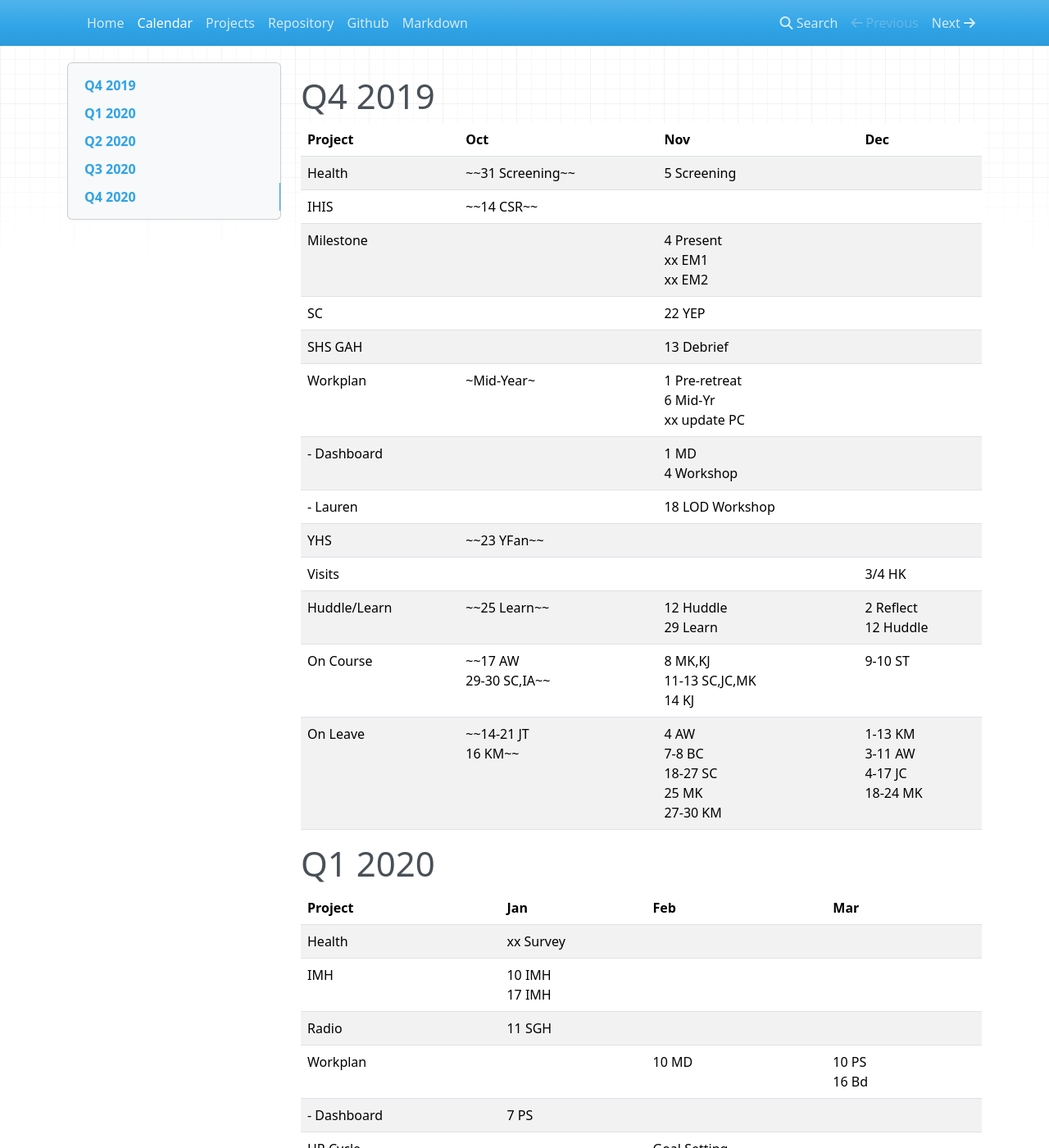
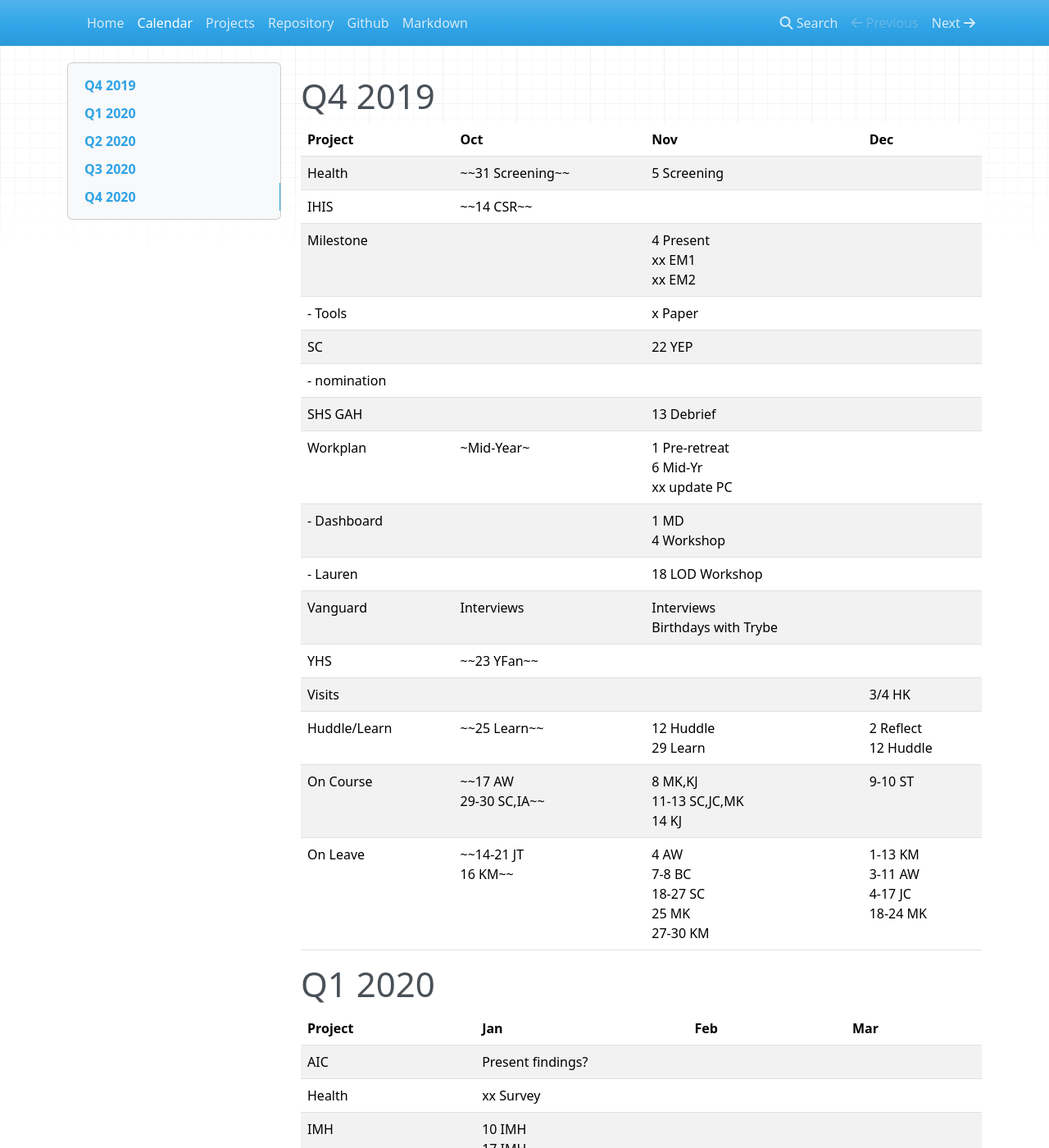
Before and after one commit to lod-online/collab, an MkDocs documentation site: the page built from docs/calendar.md, in a window 1280 px wide and 1400 px high. Shown: the whole window at 82% size. Built offline with MkDocs 1.6.1, drawn with Linux system fonts in a browser that asks for light colours; nearby versions of some CDN libraries; some of the changed text lies outside the part shown.

Commit message:
Update calendar.md

```diff
--- a/docs/calendar.md
+++ b/docs/calendar.md
@@ -9,11 +9,14 @@
 | Health        | ~~31 Screening~~          | 5 Screening                                      |                               |
 | IHIS          | ~~14 CSR~~                |                                                  |                               |
 | Milestone     |                           | 4 Present<br>xx EM1<br>xx EM2                    |                               |
+| - Tools       |                           | x Paper                                          |                               |
 | SC            |                           | 22 YEP                                           |                               |
+| - nomination  |                           |                                                  |                               |
 | SHS GAH       |                           | 13 Debrief                                       |                               |
 | Workplan      | ~Mid-Year~                | 1 Pre-retreat<br>6 Mid-Yr<br>xx update PC        |                               |
 | - Dashboard   |                           | 1 MD<br>4 Workshop                               |                               |
 | - Lauren      |                           | 18 LOD Workshop                                  |                               |
+| Vanguard      | Interviews                | Interviews<br>Birthdays with Trybe               |                               |
 | YHS           | ~~23 YFan~~               |                                                  |                               |
 | Visits        |                           |                                                  | 3/4 HK                        |
 | Huddle/Learn  | ~~25 Learn~~              | 12 Huddle<br>29 Learn                            | 2 Reflect<br>12 Huddle        |
@@ -24,9 +27,11 @@
 
 | Project      |  Jan                      |  Feb                     |  Mar                      |
 | :-----       | :---                      | :---                     | :---                      |
+| AIC          | Present findings?         |                          |                           |
 | Health       | xx Survey                 |                          |                           |
 | IMH          | 10 IMH<br>17 IMH          |                          |                           |
-| Radio        | 11 SGH<br>                |                          |                           |
+| Radiology    | 11 SGH<br>                |                          |                           |
+| Vanguard     | Present findings?         |                          |                           |
 | Workplan     |                           | 10 MD                    | 10 PS<br>16 Bd            |
 | - Dashboard  | 7 PS                      |                          |                           |
 | HR Cycle     |                           | Goal Setting             |                           |
```
